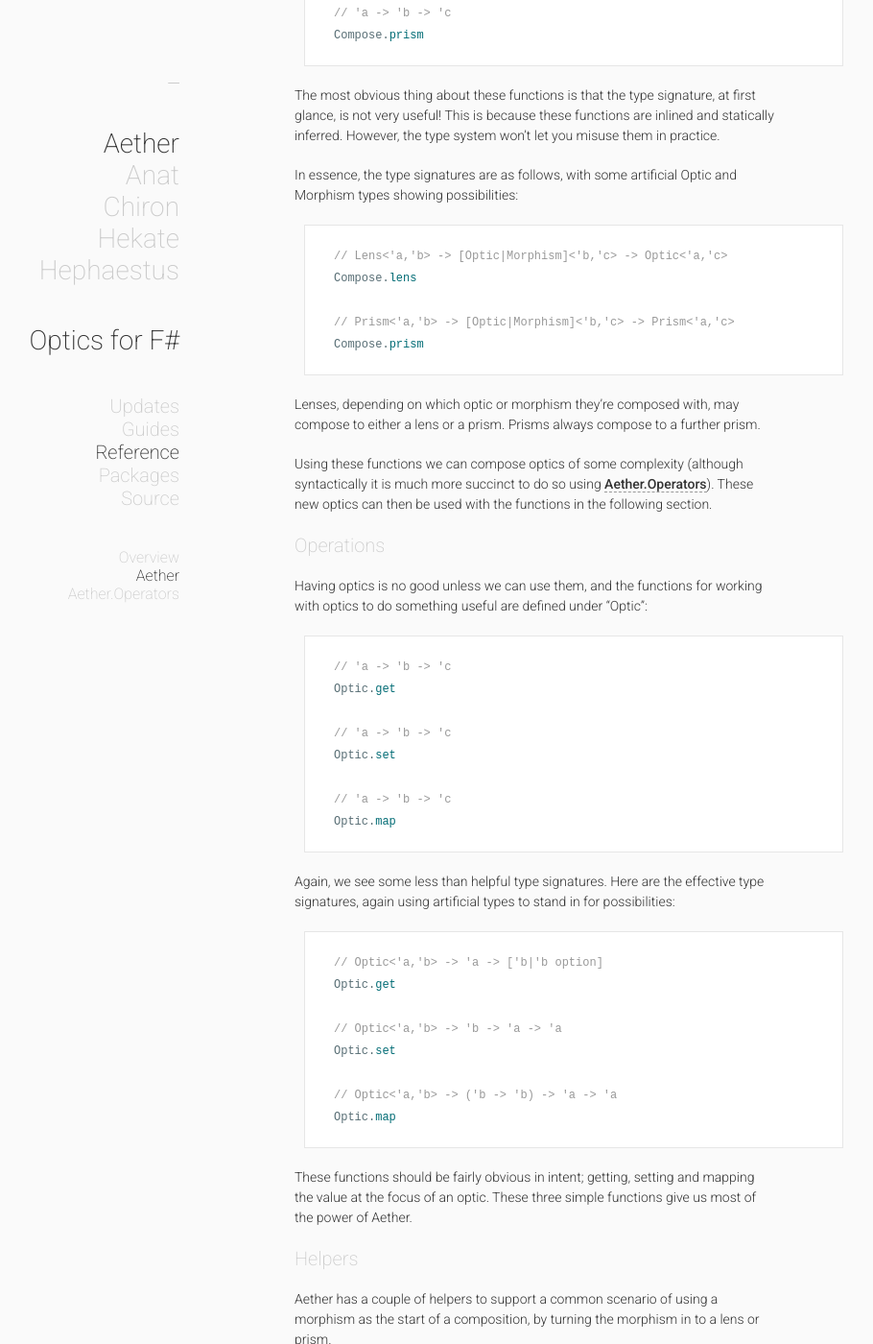
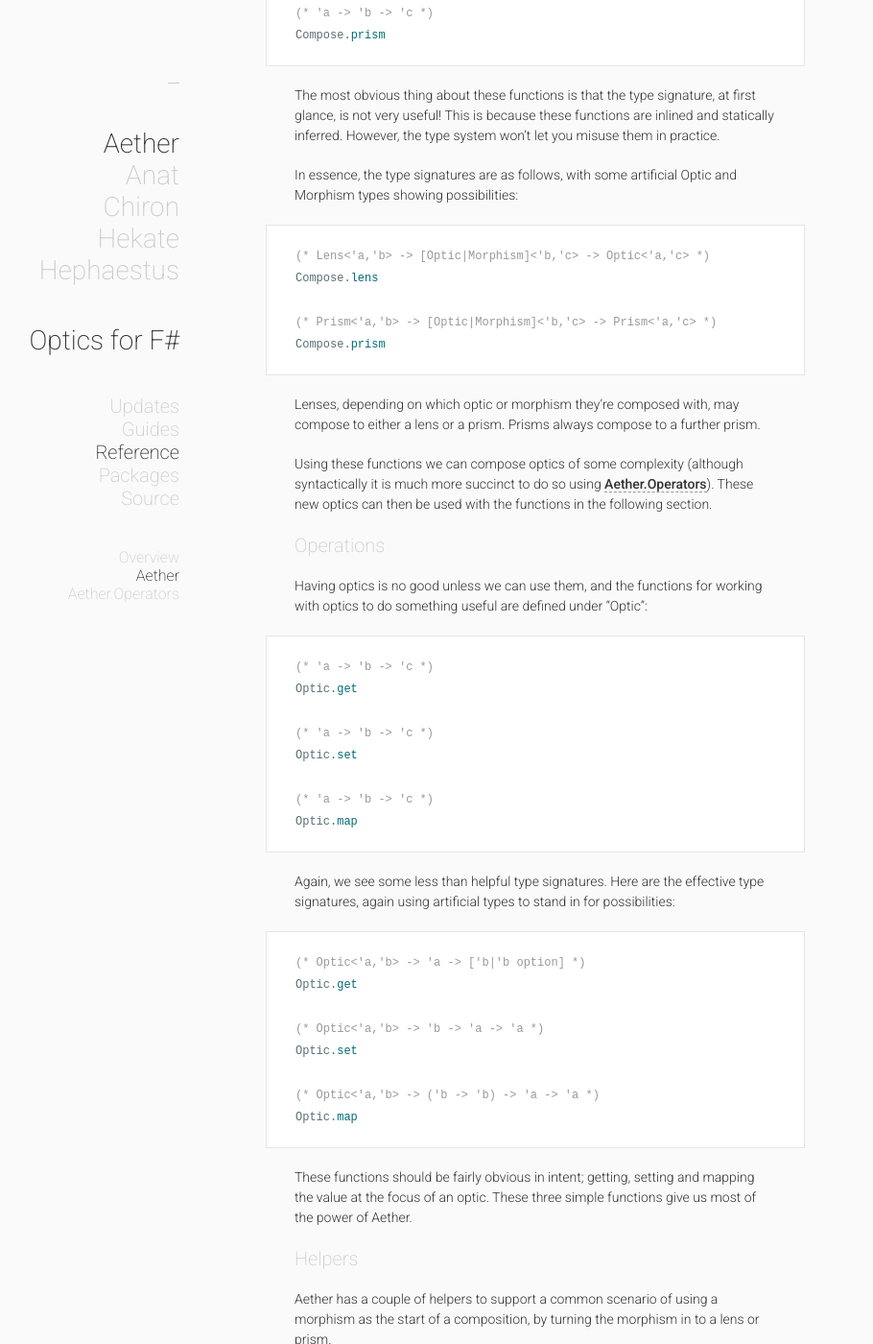
Before and after one commit to xyncro/xyncro.tech, a Jekyll site: the page built from _aether/reference/aether.md, in a window 1280 px wide and 1400 px high, scrolled down 1188 px. Shown: the whole window at 96% size, without its empty margins (93-1003 px from the left). Built offline with Jekyll 4.4.1, drawn with Linux system fonts in a browser that asks for light colours; some of the changed text lies outside the part shown.

Commit message:
fix syntax highlighting

````diff
--- a/_aether/reference/aether.md
+++ b/_aether/reference/aether.md
@@ -12,8 +12,8 @@
 
 The first thing defined as part of Aether is a set of simple types for our optics and morphisms:
 
-{% highlight fsharp %}
-// Optics
+```ocaml
+(* Optics *)
 
 type Lens<'a,'b> =
     ('a -> 'b) * ('b -> 'a -> 'a)
@@ -21,14 +21,14 @@
 type Prism<'a,'b> =
     ('a -> 'b option) * ('b -> 'a -> 'a)
 
-// Morphisms
+(* Morphisms *)
 
 type Isomorphism<'a,'b> =
     ('a -> 'b) * ('b -> 'a)
 
 type Epimorphism<'a,'b> =
     ('a -> 'b option) * ('b -> 'a)
-{% endhighlight %}
+```
 
 The meanings behind these should be fairly obvious. Each type is defined as the appropriate pair of functions -- we adopt a simple approach to optics in Aether.
 
@@ -36,25 +36,25 @@
 
 The first useful functions provided by Aether are for composition. Earlier versions of Aether had specialised functions for composing each different optic/morphism combination, but Aether has now reduced this to just two functions, under "Compose":
 
-{% highlight fsharp %}
-// 'a -> 'b -> 'c
+```ocaml
+(* 'a -> 'b -> 'c *)
 Compose.lens
 
-// 'a -> 'b -> 'c
+(* 'a -> 'b -> 'c *)
 Compose.prism
-{% endhighlight %}
+```
 
 The most obvious thing about these functions is that the type signature, at first glance, is not very useful! This is because these functions are inlined and statically inferred. However, the type system won't let you misuse them in practice.
 
 In essence, the type signatures are as follows, with some artificial Optic and Morphism types showing possibilities:
 
-{% highlight fsharp %}
-// Lens<'a,'b> -> [Optic|Morphism]<'b,'c> -> Optic<'a,'c>
+```ocaml
+(* Lens<'a,'b> -> [Optic|Morphism]<'b,'c> -> Optic<'a,'c> *)
 Compose.lens
 
-// Prism<'a,'b> -> [Optic|Morphism]<'b,'c> -> Prism<'a,'c>
+(* Prism<'a,'b> -> [Optic|Morphism]<'b,'c> -> Prism<'a,'c> *)
 Compose.prism
-{% endhighlight %}
+```
 
 Lenses, depending on which optic or morphism they're composed with, may compose to either a lens or a prism. Prisms always compose to a further prism.
 
@@ -64,29 +64,29 @@
 
 Having optics is no good unless we can use them, and the functions for working with optics to do something useful are defined under "Optic":
 
-{% highlight fsharp %}
-// 'a -> 'b -> 'c
+```ocaml
+(* 'a -> 'b -> 'c *)
 Optic.get
 
-// 'a -> 'b -> 'c
+(* 'a -> 'b -> 'c *)
 Optic.set
 
-// 'a -> 'b -> 'c
+(* 'a -> 'b -> 'c *)
 Optic.map
-{% endhighlight %}
+```
 
 Again, we see some less than helpful type signatures. Here are the effective type signatures, again using artificial types to stand in for possibilities:
 
-{% highlight fsharp %}
-// Optic<'a,'b> -> 'a -> ['b|'b option]
+```ocaml
+(* Optic<'a,'b> -> 'a -> ['b|'b option] *)
 Optic.get
 
-// Optic<'a,'b> -> 'b -> 'a -> 'a
+(* Optic<'a,'b> -> 'b -> 'a -> 'a *)
 Optic.set
 
-// Optic<'a,'b> -> ('b -> 'b) -> 'a -> 'a
+(* Optic<'a,'b> -> ('b -> 'b) -> 'a -> 'a *)
 Optic.map
-{% endhighlight %}
+```
 
 These functions should be fairly obvious in intent; getting, setting and mapping the value at the focus of an optic. These three simple functions give us most of the power of Aether.
 
@@ -94,13 +94,13 @@
 
 Aether has a couple of helpers to support a common scenario of using a morphism as the start of a composition, by turning the morphism in to a lens or prism.
 
-{% highlight fsharp %}
-// Isomorphism<'a,'b> -> Lens<'a,'b>
+```ocaml
+(* Isomorphism<'a,'b> -> Lens<'a,'b> *)
 Lens.ofIsomorphism
 
-// Epimorphism<'a,'b> -> Prism<'a,'b>
+(* Epimorphism<'a,'b> -> Prism<'a,'b> *)
 Prism.ofEpimorphism
-{% endhighlight %}
+```
 
 ## Provided Optics and Morphisms
 
@@ -110,55 +110,55 @@
 
 Some simple basic lenses for identity and tuples are provided, and don't require qualification for usage.
 
-{% highlight fsharp %}
-// Lens<'a,'a>
+```ocaml
+(* Lens<'a,'a> *)
 id_
 
-// Lens<('a * _), 'a>
+(* Lens<('a * _), 'a> *)
 fst_
 
-// Lens<(_ * 'a), 'a>
+(* Lens<(_ * 'a), 'a> *)
 snd_
-{% endhighlight %}
+```
 
 ### Array
 
 A simple isomorphism is provided between arrays and lists, so that list based optics and morphisms can be used with arrays.
 
-{% highlight fsharp %}
-// Isomorphism<'a [],'a list>
+```ocaml
+(* Isomorphism<'a [],'a list> *)
 Array.list_
-{% endhighlight %}
+```
 
 ### Choice
 
 Prisms are provided for the two cases of the standard Choice type.
 
-{% highlight fsharp %}
-// Prism<Choice<'a,_>,'a>
+```ocaml
+(* Prism<Choice<'a,_>,'a> *)
 Choice.choice1Of2_
 
-// Prism<Choice<_,'a>,'a>
+(* Prism<Choice<_,'a>,'a> *)
 Choice.choice2Of2_
-{% endhighlight %}
+```
 
 ### List
 
 Prisms to the head, tail, and indexed element of a list are provided, along with an isomorphism to an array.
 
-{% highlight fsharp %}
-// Prism<'a list,'a>
+```ocaml
+(* Prism<'a list,'a> *)
 List.head_
 
-// Prism<'a list,'a list>
+(* Prism<'a list,'a list> *)
 List.tail_
 
-// int -> Prism<'a list,'a>
+(* int -> Prism<'a list,'a> *)
 List.pos_
 
-// Isomorphism<'a list,'a []>
+(* Isomorphism<'a list,'a []> *)
 List.array_
-{% endhighlight %}
+```
 
 ### Map
 
@@ -166,28 +166,28 @@
 
 The prism form of map access and the lens form of map access have different goals in usage and are mentioned in the [Guides][guides].
 
-{% highlight fsharp %}
-// 'a -> Prism<Map<'a,'b>,'b>
+```ocaml
+(* 'a -> Prism<Map<'a,'b>,'b> *)
 Map.key_
 
-// 'a -> Lens<Map<'a,'b>,'b option>
+(* 'a -> Lens<Map<'a,'b>,'b option> *)
 Map.value_
 
-// Isomorphism<Map<'a,'b>,('a * 'b) []>
+(* Isomorphism<Map<'a,'b>,('a * 'b) []> *)
 Map.array_
 
-// Isomorphism<Map<'a,'b>,('a * 'b) list>
+(* Isomorphism<Map<'a,'b>,('a * 'b) list> *)
 Map.list_
-{% endhighlight %}
+```
 
 ### Option
 
 A prism to the value (if there is one) of an Option type is provided.
 
-{% highlight fsharp %}
-// Prism<'a option,'a>
+```ocaml
+(* Prism<'a option,'a> *)
 Option.value_
-{% endhighlight %}
+```
 
 ## Further Reference
 
````
Also changed, not shown: _aether/reference/aether.operators.md (+10 -11 lines).
